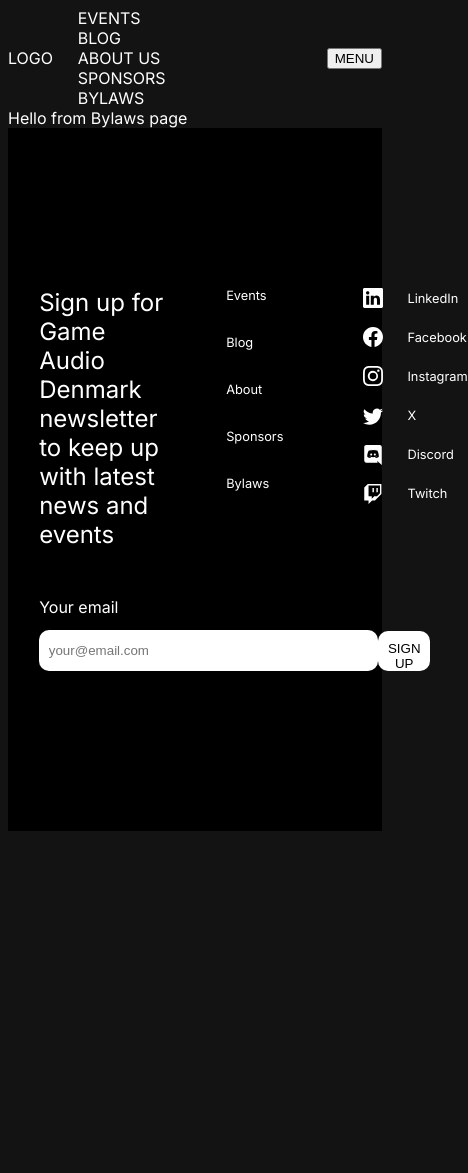
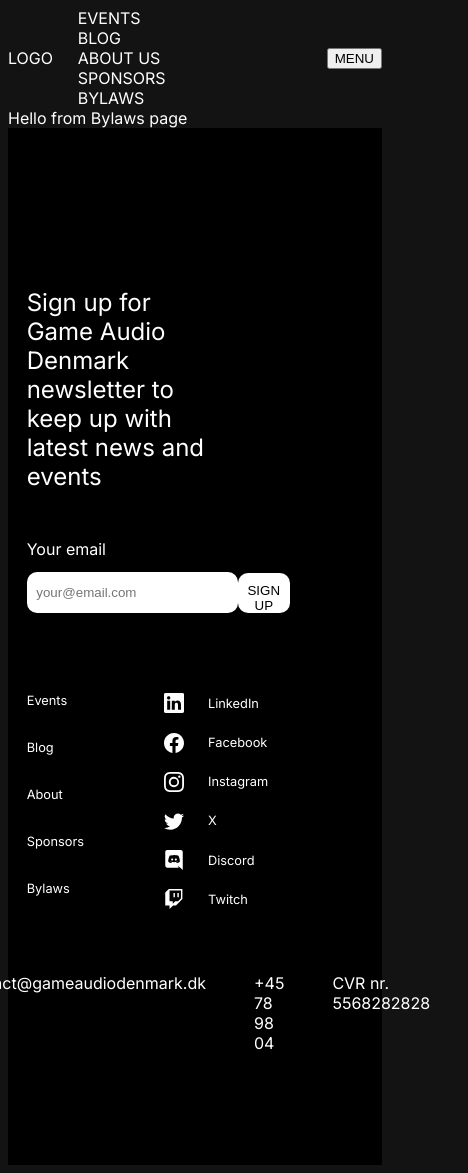
Before and after one commit to teriTheDesigner/game-audio-denmark, a Next.js app: page /bylaws in a window 390 px wide. Shown: the whole page, 468 px wide, since content can reach past the window. Before the commit the page ends 844 px from the top, so only its background shows below. Built offline with nearby package versions, Linux system fonts and the light colour scheme.

Commit message:
feat: grid layout

```diff
--- a/app/components/Footer/Footer.js
+++ b/app/components/Footer/Footer.js
@@ -2,7 +2,7 @@ import styles from "@/app/components/Footer/Footer.module.css";
 import Link from "next/link";
 export default function Footer() {
   return (
-    <footer className={styles.footer}>
+    <footer className={`${styles.footer} grid-section`}>
       <div className={styles.div1}>
         <div className={styles.div2}>
           <p className={styles.signupText}>
@@ -139,6 +139,11 @@ export default function Footer() {
           </div>
         </div>
       </div>
+      <div className={styles.contact}>
+        <p>contact@gameaudiodenmark.dk</p>
+        <p>+45 78 98 04</p>
+        <p>CVR nr. 5568282828</p>
+      </div>
     </footer>
   );
 }
--- a/app/components/Footer/Footer.module.css
+++ b/app/components/Footer/Footer.module.css
@@ -1,6 +1,6 @@
 .footer {
   padding-top: 10rem;
-  padding-bottom: 10rem;
+  padding-bottom: 6rem;
   background-color: black;
 }
 
@@ -11,7 +11,7 @@
 }
 
 .input {
-  width: 20rem;
+  width: 16rem;
   padding: 0.6rem;
   border-radius: 10px;
   height: 1.4rem;
@@ -41,13 +41,15 @@
 .div1 {
   display: grid;
   grid-template-columns: repeat(12, 1fr);
+  grid-column-start: 2;
+  grid-column-end: 3;
 }
 
 .div2 {
   display: flex;
   flex-direction: column;
   gap: 3rem;
-  grid-column: 2/6;
+  grid-column: 1/5;
 }
 
 .nav {
@@ -82,12 +84,48 @@
 .menuAndSocials {
   display: flex;
   gap: 8rem;
-  grid-column: 9/12;
+  grid-column: 8/13;
+}
+
+.contact {
+  display: flex;
+  grid-column-start: 1;
+  grid-column-end: 13;
+  justify-content: end;
+  gap: 5rem;
+  margin-right: 5rem;
+  margin-top: 5rem;
 }
 
 @media (max-width: 1300px) {
   .menuAndSocials {
     gap: 5rem;
-    grid-column: 8/12;
+    grid-column: 8/13;
+  }
+  .div2 {
+    grid-column: 1/6;
   }
 }
+
+@media (max-width: 1100px) {
+  .input {
+    width: 12rem;
+  }
+}
+
+@media (max-width: 1000px) {
+  .menuAndSocials {
+    grid-column: 1/13;
+  }
+  .div2 {
+    grid-column: 1/8;
+    margin-bottom: 5rem;
+  }
+  .contact {
+    margin-right: 0;
+    justify-content: center;
+    gap: 3rem;
+
+    margin-top: 3rem;
+  }
+}
--- a/app/globals.css
+++ b/app/globals.css
@@ -2,3 +2,8 @@
   background-color: rgb(19, 19, 19);
   color: white;
 }
+
+.grid-section {
+  display: grid;
+  grid-template-columns: 5% 1fr 5%;
+}
```
